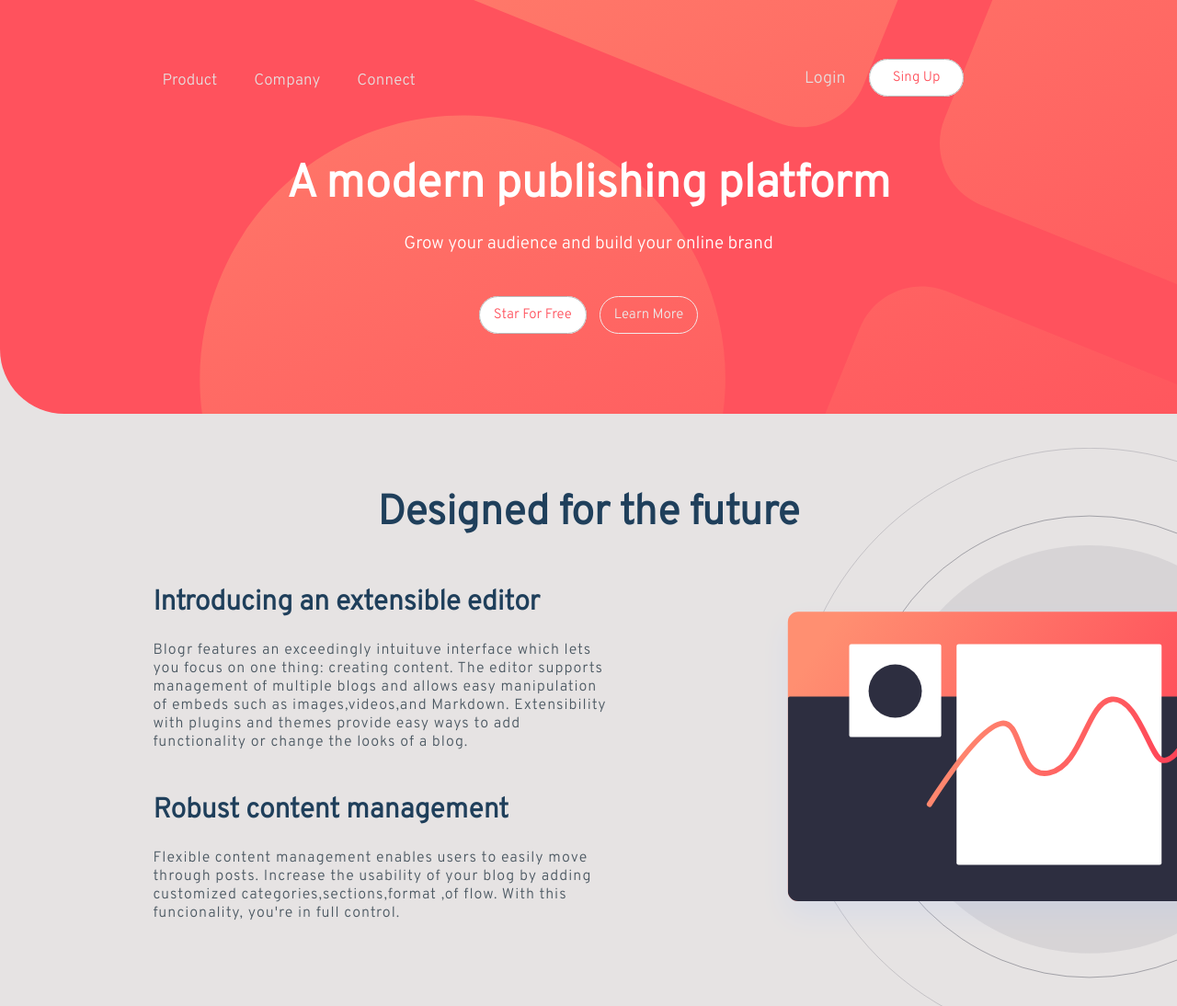
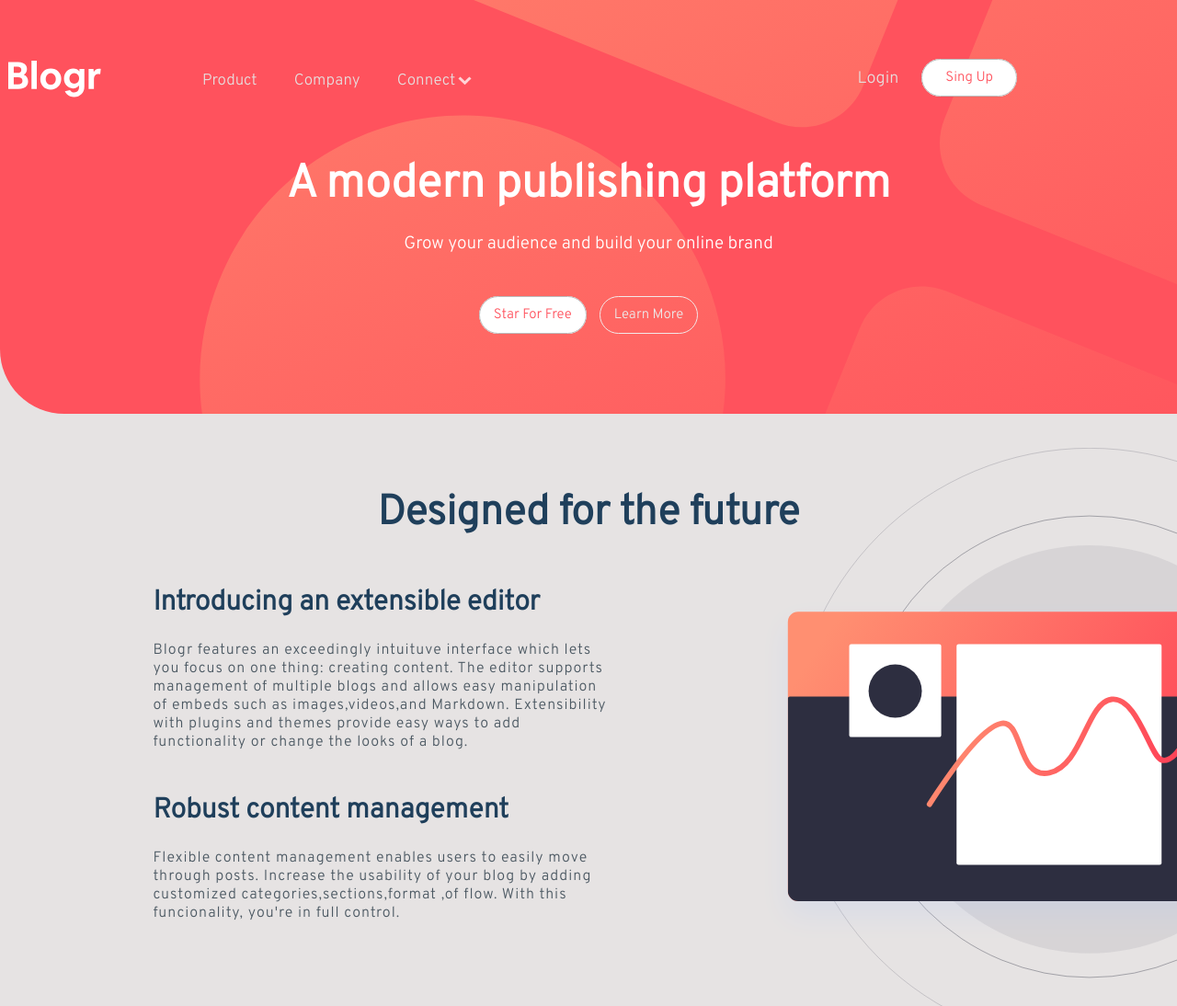
Before and after one commit to Jose1808x/retonumero3, a plain HTML site: page index.html in a window 1280 px wide. Shown: the top 1094 px of the page at 92% size. Drawn offline with nearby package versions, Linux system fonts and the light colour scheme; the site is published under a folder, as on GitHub Pages, so addresses that start at the root find nothing.

Commit message:
otra forma de las imagenes

```diff
--- a/index.html
+++ b/index.html
@@ -17,7 +17,7 @@
         <div class="contenedor1">
            <div class="menu">
               <div class="logo">
-                   <img class="img" src="/imagenes/logo.svg" alt="">
+                   <img class="img" src="imagenes/logo.svg" alt="">
               </div>
               <div class="nav">
                 <ul class="principal">
@@ -28,7 +28,7 @@
                     <a class="bot1" href="#">Company</a>
                 </li">
                 <li class="item">
-                    <a class="bot1" href="#">Connect <img class="flecha2" src="/imagenes/icon-arrow-light.svg" alt=""></a>
+                    <a class="bot1" href="#">Connect <img class="flecha2" src="imagenes/icon-arrow-light.svg" alt=""></a>
                     <ul class="submenu">
                         <li class="aside">
                             <a class="lista_inside" href="#">Contact</a>
@@ -51,7 +51,7 @@
                     <a class="ingreso" href="#">Sing Up</a>
                 </div>
               </div>
-              <a class="ham" href=""><img src="/imagenes/icon-hamburger.svg" alt=""></a>
+              <a class="ham" href=""><img src="imagenes/icon-hamburger.svg" alt=""></a>
            </div>
         </div>
         <div class="texto">
```
